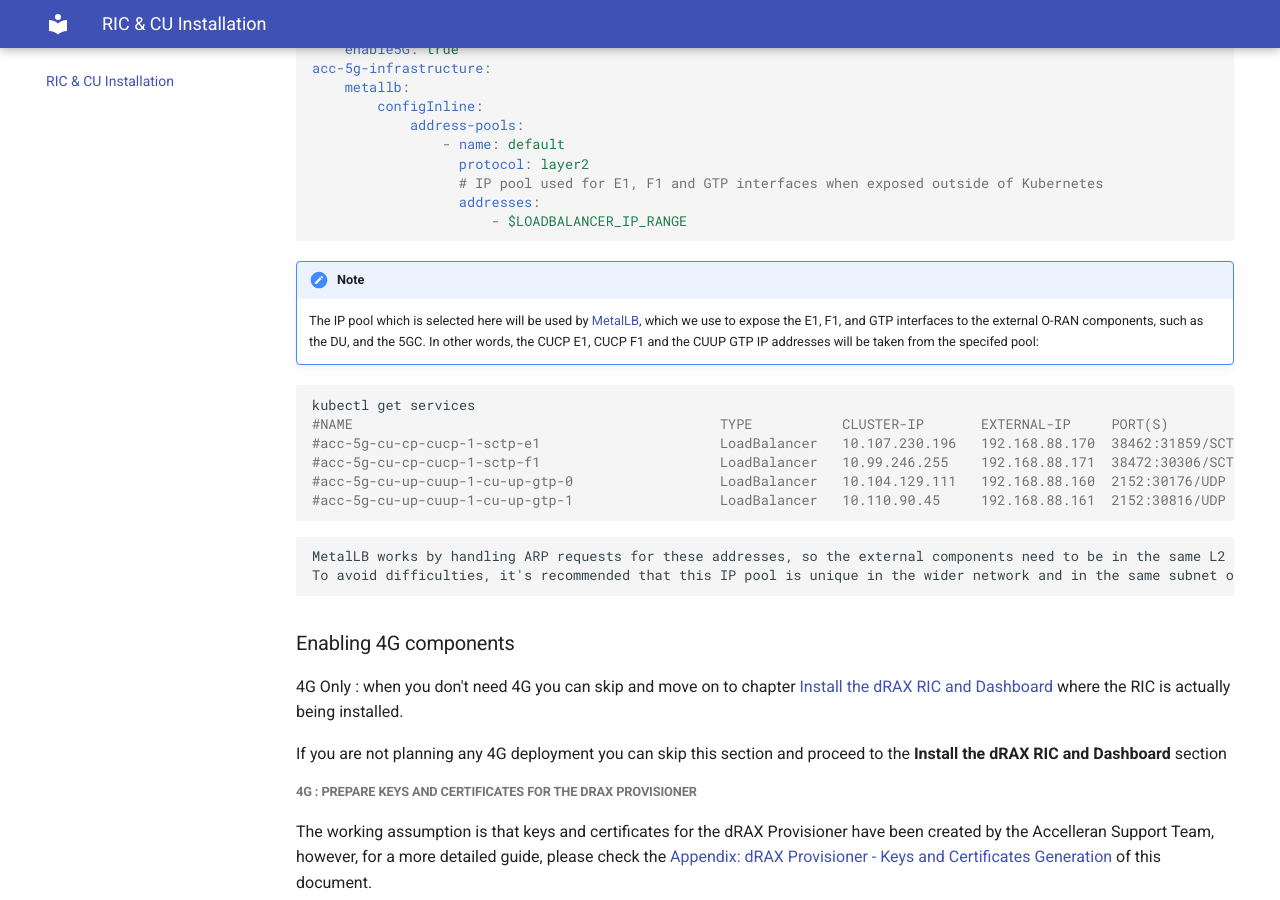
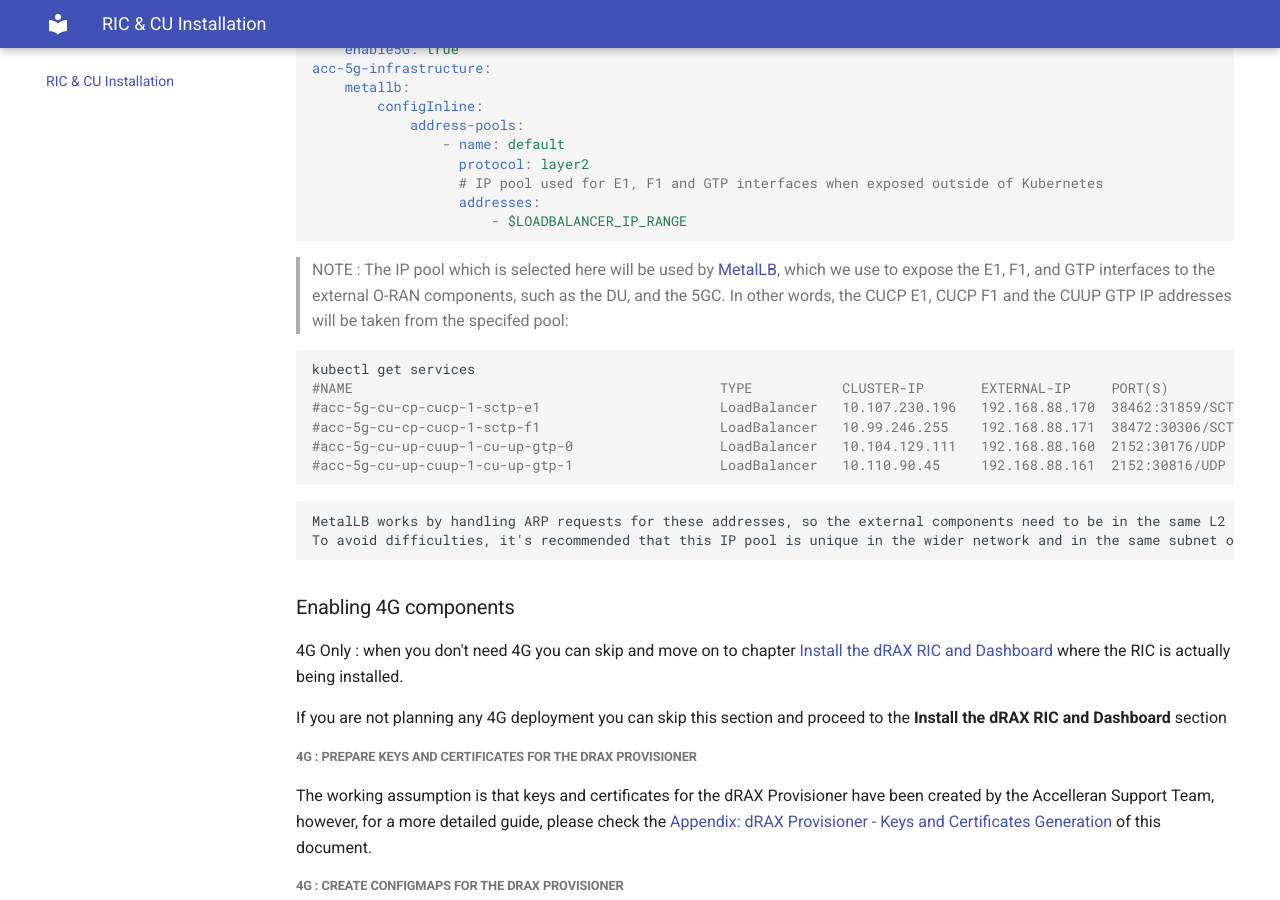
Before and after one commit to accelleran/drax-docs, an MkDocs documentation site: the page built from docs/drax-install/index.md, in a window 1280 px wide and 900 px high, scrolled down 9852 px. Built offline with MkDocs 1.6.1 and Material for MkDocs 9.7.7, drawn with Linux system fonts in a browser that asks for light colours; the version menu is left out.

````diff
--- a/docs/drax-install/index.md
+++ b/docs/drax-install/index.md
@@ -365,8 +365,8 @@ acc-5g-infrastructure:
                       - $LOADBALANCER_IP_RANGE
 ```
 
-!!! Note
-    The IP pool which is selected here will be used by [MetalLB](https://metallb.universe.tf/), which we use to expose the E1, F1, and GTP interfaces to the external O-RAN components, such as the DU, and the 5GC. In other words, the CUCP E1, CUCP F1 and the CUUP GTP IP addresses will be taken from the specifed pool:
+> NOTE : The IP pool which is selected here will be used by [MetalLB](https://metallb.universe.tf/), which we use to expose the E1, F1, and GTP interfaces to the
+> external O-RAN components, such as the DU, and the 5GC. In other words, the CUCP E1, CUCP F1 and the CUUP GTP IP addresses will be taken from the specifed pool:
 
 ``` bash
 kubectl get services
````
